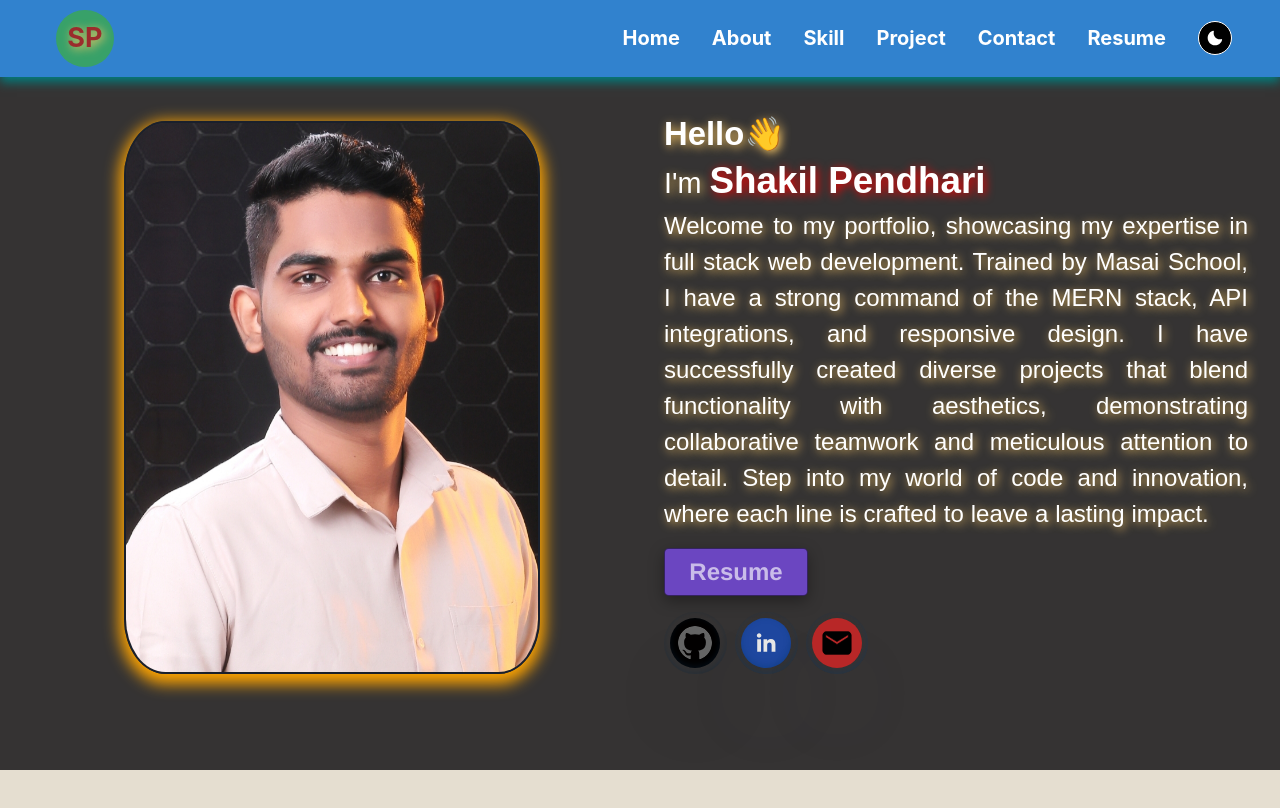
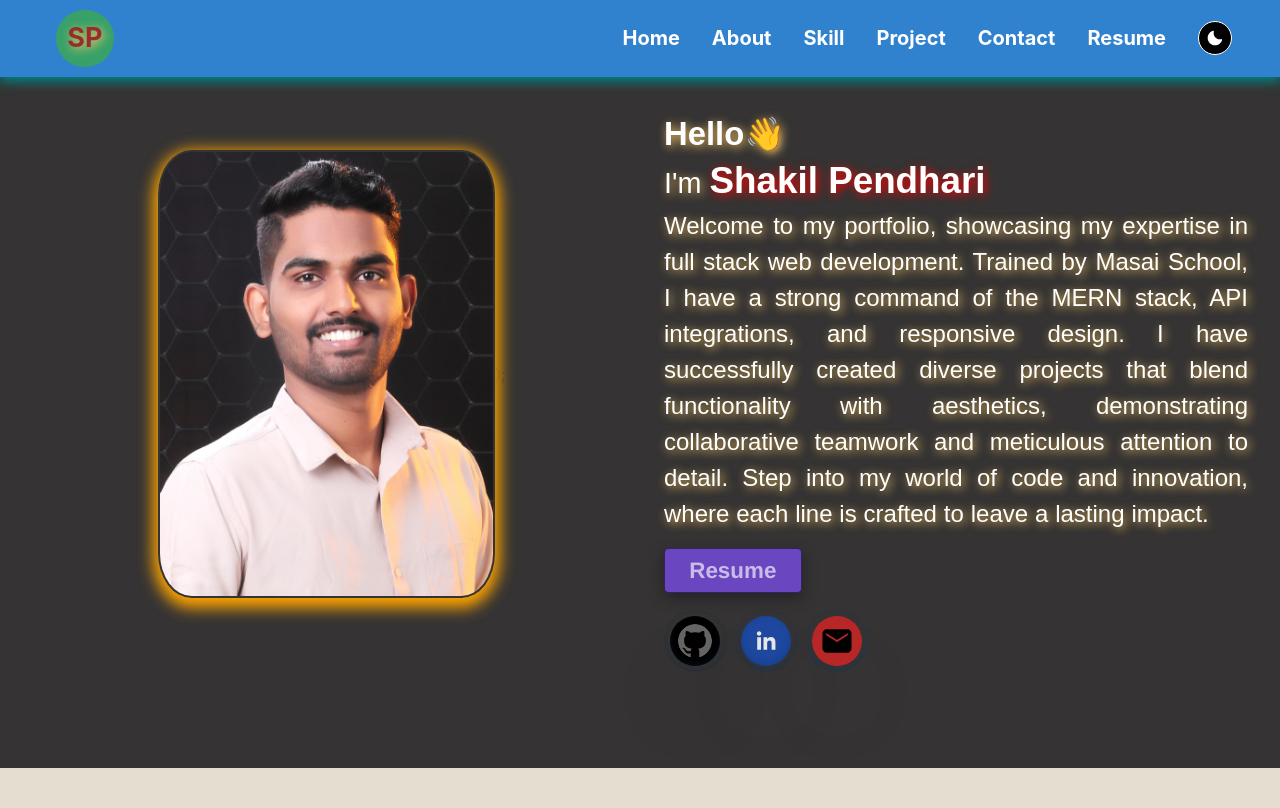
Before and after one commit to ShakilPendhari/ShakilPendhari.github.io, a React (Create React App) app: page / in a window 1280 px wide. Shown: the top 808 px of the page. Built offline with nearby package versions, Linux system fonts and the light colour scheme.

Commit message:
resume added

```diff
--- a/package.json
+++ b/package.json
@@ -17,6 +17,7 @@
     "react-dom": "^18.2.0",
     "react-github-calendar": "^3.4.0",
     "react-icons": "^4.7.1",
+    "react-lazy-load-image-component": "^1.6.0",
     "react-router-dom": "^6.6.1",
     "react-router-hash-link": "^2.4.3",
     "react-scripts": "5.0.1",
--- a/src/Pages/Home/Home.css
+++ b/src/Pages/Home/Home.css
@@ -14,3 +14,32 @@
 .text1{
     color:white
 }
+.lazy-load-image-background{
+    height: 28rem;
+}
+.lazy-load-image-background>img{
+    width: 100%;
+    height: 100%;
+    margin:auto;
+    /* margin-top: 2.7rem; */
+}
+
+/* tab view */
+@media all and (min-width:481px) and (max-width:768px)
+{
+    .lazy-load-image-background{
+        height: 21rem;
+        margin:auto;
+        margin-top: 1.7rem;
+    }
+}
+
+/* mobile view */
+@media all and (min-width:100px) and (max-width:480px)
+{
+    .lazy-load-image-background{
+        height: 80%;
+        margin:auto;
+        margin-top: 1.5rem;
+    }
+}
--- a/src/Pages/Home/Home.jsx
+++ b/src/Pages/Home/Home.jsx
@@ -7,6 +7,8 @@ import { HashLink } from "react-router-hash-link";
 import "./Home.css";
 
 import resume from "../../Componets/Shakil-Pendhari-Resume.pdf";
+import { LazyLoadImage } from "react-lazy-load-image-component";
+import 'react-lazy-load-image-component/src/effects/blur.css';
 
 let main = {
   id: "home",
@@ -44,7 +46,7 @@ const Home = () => {
           height:"100%"
         }}
       >
-        <Image
+        {/* <Image
           boxShadow="rgba(0, 0, 0, 0.35) 0px 5px 15px"
           style={{
             borderRadius: "10%",
@@ -57,7 +59,19 @@ const Home = () => {
           mt={{ base: "1.7rem", sm: "1.7rem", md: "2.7rem" }}
           src="/MyImg.jpeg"
           alt="Shakil Pendhari"
-        />
+        /> */}
+        <LazyLoadImage
+          style={{
+              borderRadius: "10%",
+              border: "2px solid",
+              height: { base: "80%", sm: "21rem", md: "26rem" },
+              boxShadow: "0px 5px 15px 5px orange",
+            }}
+            width={{ base: "70%", sm: "70%", md: "26rem" }}
+           alt="Shakil Pendhari"
+           effect="blur"
+           src="/MyImg.jpeg" />
+);
       </Flex>
       <Flex  data-aos="fade-right" data-aos-delay="20"
         data-aos-duration="700" direction="column" mt={{ base: "1.3rem", sm: "1.3rem", md: "2.3rem" }} flex="1">
@@ -116,12 +130,12 @@ const Home = () => {
             color="whiteAlpha.700"
             boxShadow="rgba(0, 0, 0, 0.35) 0px 5px 15px"
             bgColor="purple.600"
+            w={{base:"5rem",sm:"7rem",md:"8.6rem"}}
+            fontSize={{base:"0.8rem",sm:"1.2rem",md:"1.4rem"}}
             style={{
-              width: "9rem",
               fontWeight: "700",
               padding: "0.3rem 0rem",
               marginLeft: "1rem",
-              fontSize: "24px",
               textDecoration: "none",
               border: "1px solid rgba(1,1,1,0.5)",
               borderRadius: "0.3rem",
```
Also changed, not shown: 1 other file (tests, documents, lock files or other folders).
